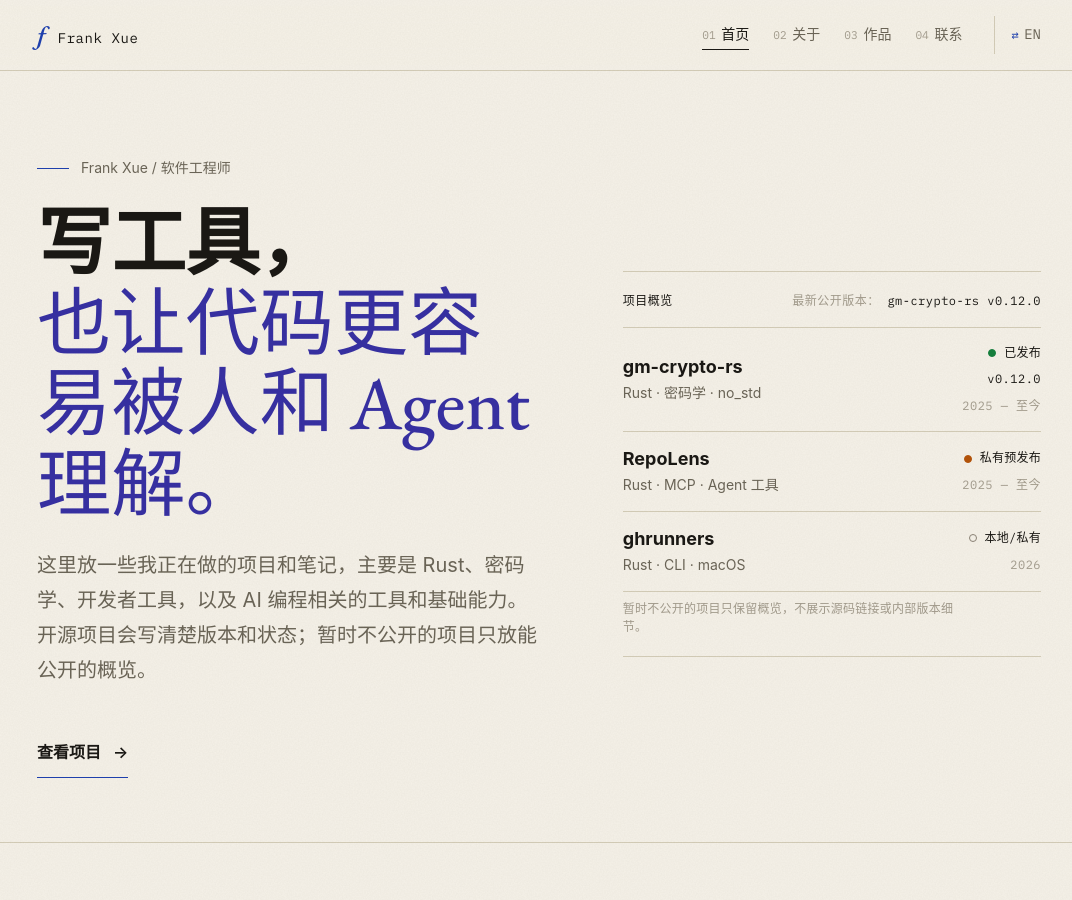
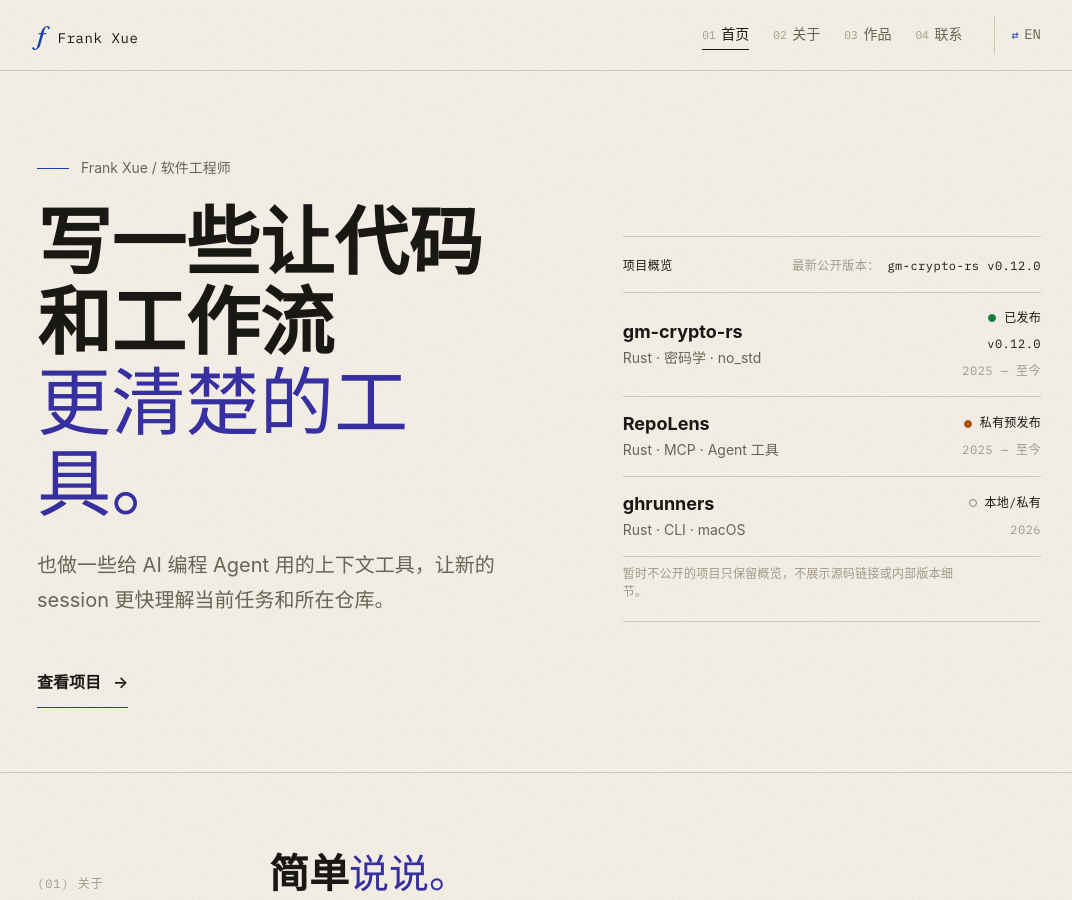
Before and after one commit to frankxue831/frankxue831.github.io, a Jekyll site: the page built from zh/index.html, in a window 1280 px wide and 900 px high. Shown: the whole window, without its empty margins (101-1173 px from the left). Built offline with Jekyll 4.4.1, drawn with Linux system fonts in a browser that asks for light colours.

Commit message:
ZH hero: native-voice rewrite (author copy)
Replace the /zh/ home hero title + lede with author-supplied native copy:
- title: 写一些让代码和工作流更清楚的工具。(accent on 更清楚的工具。)
- lede:  也做一些给 AI 编程 Agent 用的上下文工具，让新的 session 更快理解当前任务和所在仓库。

Fixes the translationese "被…理解" passive in the prior title (写工具，
也让代码更容易被人和 Agent 理解。). The old lede is dropped; its release-state
honesty line is already carried by the right-hand 项目概览 note. EN home
untouched; clean build + scripts/validate_site.rb pass.

Co-Authored-By: Claude Opus 4.7 (1M context) <noreply@anthropic.com>

```diff
--- a/zh/index.html
+++ b/zh/index.html
@@ -16,12 +16,12 @@ alternate: /
             <p class="hero__eyebrow">Frank Xue / 软件工程师</p>
 
             <h1 class="hero__title">
-                写工具，
-                <em>也让代码更容易被人和 Agent 理解。</em>
+                写一些让代码和工作流
+                <em>更清楚的工具。</em>
             </h1>
 
             <p class="hero__lede">
-                这里放一些我正在做的项目和笔记，主要是 Rust、密码学、开发者工具，以及 AI 编程相关的工具和基础能力。开源项目会写清楚版本和状态；暂时不公开的项目只放能公开的概览。
+                也做一些给 AI 编程 Agent 用的上下文工具，让新的 session 更快理解当前任务和所在仓库。
             </p>
 
             <a href="{{ '/zh/projects/' | relative_url }}" class="hero__cta">
```
